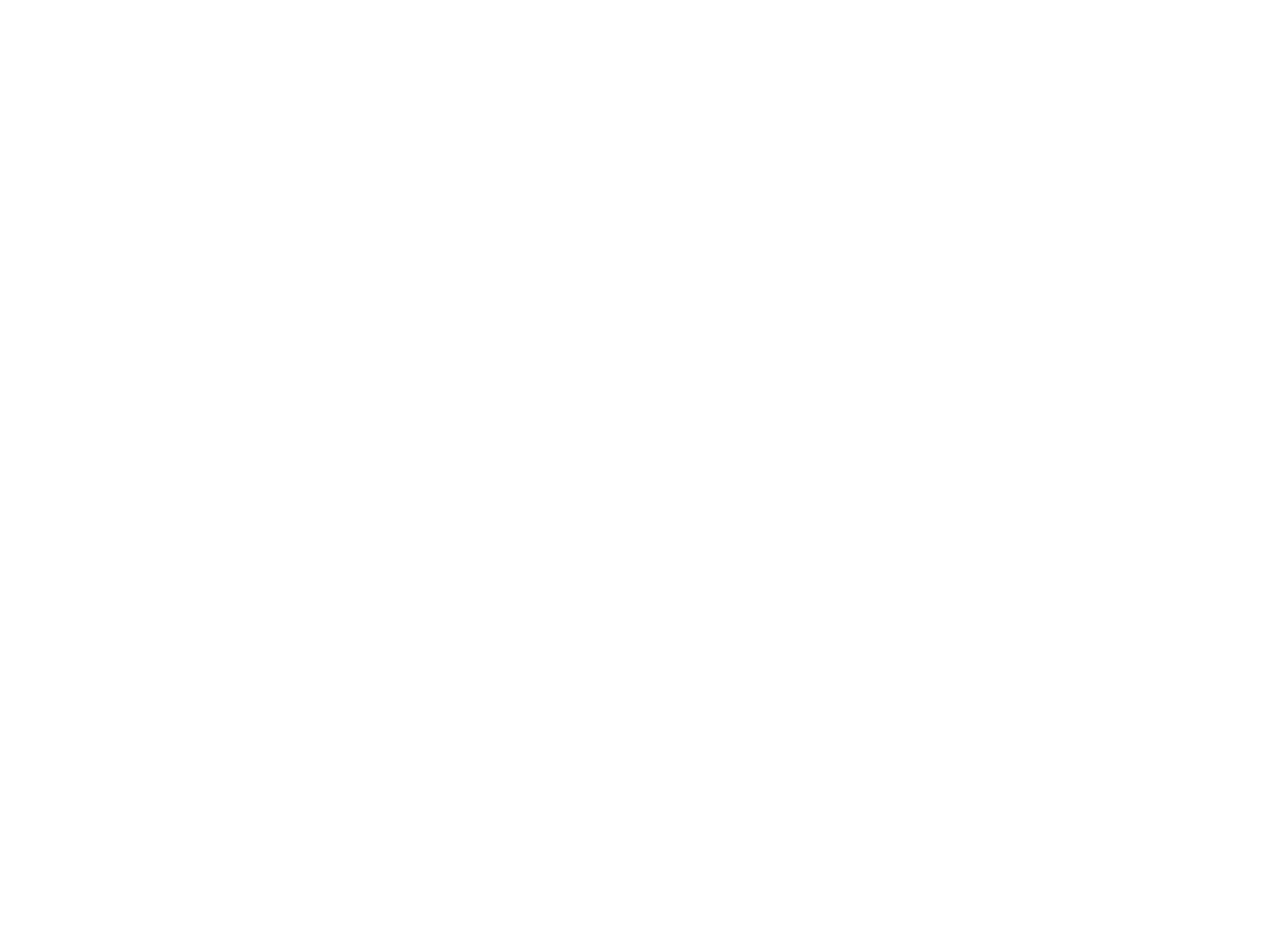
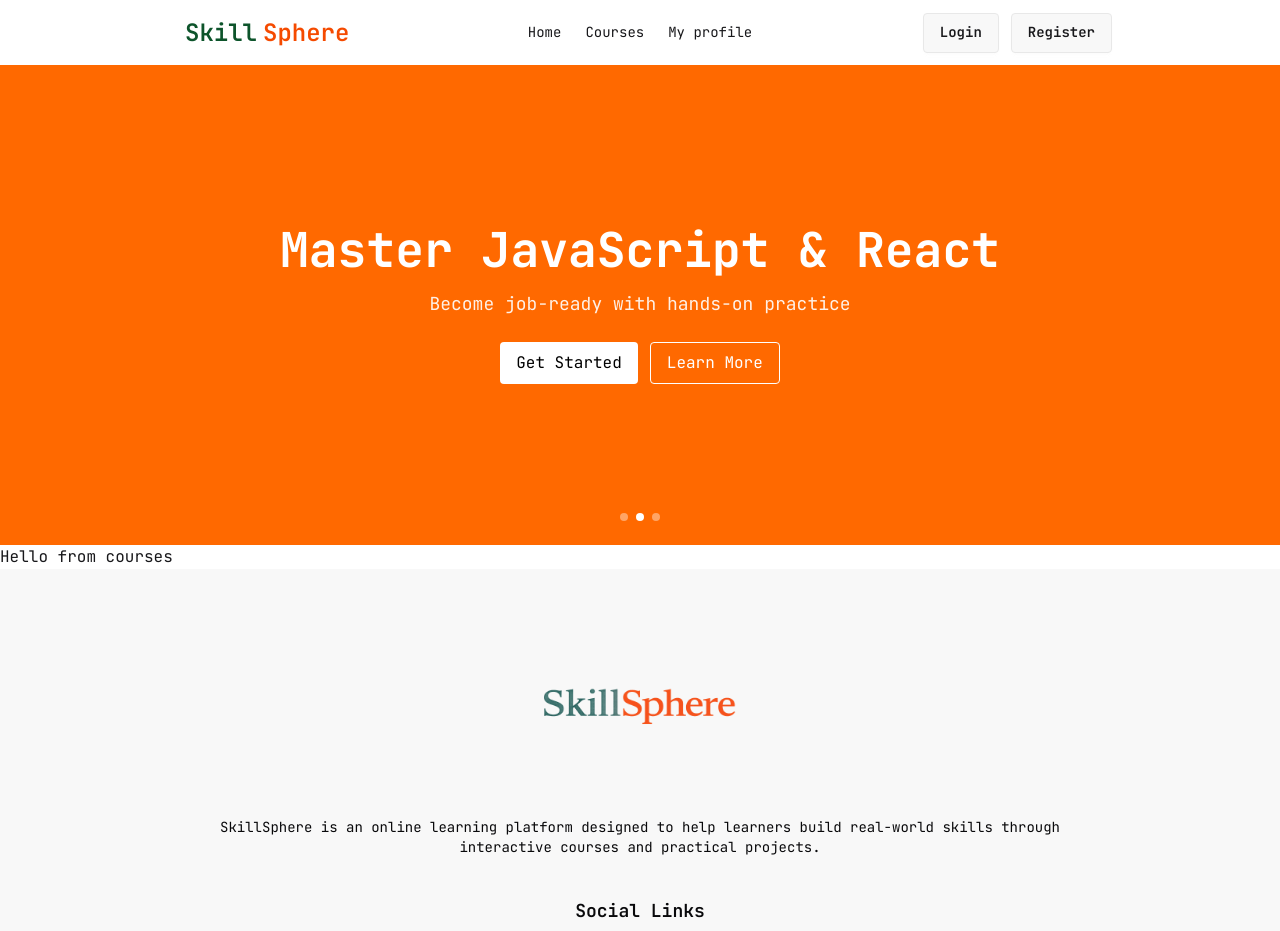
Before and after one commit to Reyad-Hoq/skill-sphere-edtech-app, a Next.js app: page / in a window 1280 px wide. Before the commit this address had no page. Shown: the top 931 px of the page. Before the commit the page ends 800 px from the top, so only its background shows below. Built offline with nearby package versions, Linux system fonts and the light colour scheme.

Commit message:
loading, not found and layout updated

```diff
--- a/src/app/(main)/page.js
+++ /dev/null
@@ -1,10 +0,0 @@
-import Image from "next/image";
-import { redirect } from "next/navigation";
-import Navbar from "../components/shared/Navbar";
-import Banner from "../components/Home/Banner";
-
-export default function Home() {
-  return (
-    redirect("/home")
-  );
-}
--- a/src/app/(main)/home/page.jsx
+++ b/src/app/(main)/page.jsx
@@ -1,4 +1,5 @@
 import Banner from '@/app/components/Home/Banner';
+import Courses from '@/app/components/Home/Courses';
 import Navbar from '@/app/components/shared/Navbar';
 import React from 'react';
 
@@ -6,6 +7,7 @@ const page = () => {
   return (
     <div>
       <Banner />
+      <Courses />
     </div>
   );
 };
--- a/src/app/components/Home/Banner.jsx
+++ b/src/app/components/Home/Banner.jsx
@@ -36,7 +36,7 @@ const Banner = () => {
   return (
     <div className={"transition-all duration-700 " + current.bg}>
       <div
-        className={`h-[70vh] flex flex-col justify-center items-center text-white  w-9/12 mx-auto rounded-lg relative overflow-hidden`}
+        className={`h-[60vh] flex flex-col justify-center items-center text-white  w-9/12 mx-auto rounded-lg relative overflow-hidden`}
       >
         <h1 className="text-3xl md:text-5xl font-bold text-center">
           {current.title}
--- /dev/null
+++ b/src/app/components/Home/Courses.jsx
@@ -0,0 +1,11 @@
+import React from 'react';
+
+const Courses = () => {
+  return (
+    <div>
+      Hello from courses
+    </div>
+  );
+};
+
+export default Courses;
--- a/src/app/components/shared/Footer.jsx
+++ b/src/app/components/shared/Footer.jsx
@@ -15,7 +15,7 @@ const Footer = () => {
             height={100}
             alt="footer-logo" />
           <p >
-            Your personal shelf of meaningful connections. Browse, tend, and nurture the relationships that matter most.
+            SkillSphere is an online learning platform designed to help learners build real-world skills through interactive courses and practical projects.
           </p>
         </aside>
         <nav>
--- /dev/null
+++ b/src/app/loading.jsx
@@ -0,0 +1,14 @@
+import React from 'react';
+
+const loading = () => {
+  return (
+    <div>
+      <div className='min-h-screen flex items-center justify-center flex-col space-y-3'>
+        <span className="loading loading-spinner loading-xl"></span>
+        <p>loading.....</p>
+      </div>
+    </div>
+  );
+};
+
+export default loading;
--- /dev/null
+++ b/src/app/not-found.jsx
@@ -0,0 +1,14 @@
+import Link from 'next/link';
+import React from 'react';
+
+const NotFoundPage = () => {
+  return (
+    <div className='flex flex-col min-h-[80vh] justify-center items-center space-y-6'>
+      <h2 className='text-6xl'>404</h2>
+      <h2 className='text-6xl'>This Page is not found</h2>
+      <Link href="/" className='btn btn-neutral'>Back to home</Link>
+    </div>
+  );
+};
+
+export default NotFoundPage;
```
Also changed, not shown: 1 other file (tests, documents, lock files or other folders).
